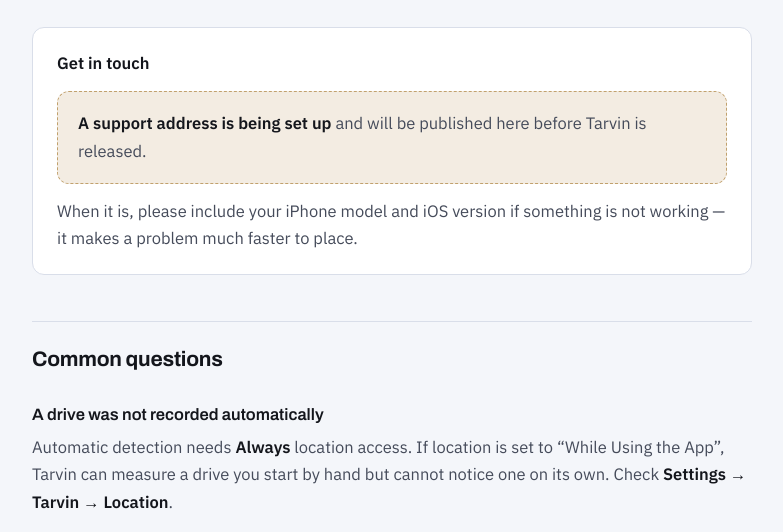
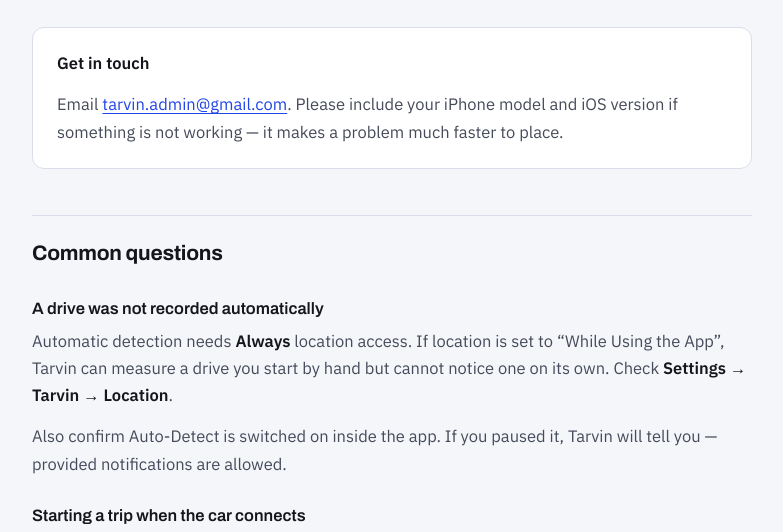
Before and after one commit to iossai/tarvin, a plain HTML site: page index.html in a window 1280 px wide. Shown: the part 238-770 px from the top of the page, without its empty margins (248-1031 px from the left). Drawn offline with Linux system fonts and the light colour scheme.

Commit message:
fix: publish Tarvin support email

```diff
--- a/index.html
+++ b/index.html
@@ -50,12 +50,6 @@
     padding:22px 24px; margin-top:30px;
   }
   .contact p:last-child { margin-bottom:0; }
-  .notice {
-    background:color-mix(in srgb, var(--amber) 12%, transparent);
-    border:1px dashed color-mix(in srgb, var(--amber) 55%, transparent);
-    border-radius:12px; padding:18px 20px; margin:0 0 14px;
-  }
-  .notice p { margin:0; }
   footer {
     margin-top:52px; padding-top:20px; border-top:1px solid var(--rule);
     font-size:14px; color:var(--ink-faint);
@@ -73,8 +67,7 @@
 
 <div class="contact">
   <p><strong>Get in touch</strong></p>
-  <div class="notice"><p><strong>A support address is being set up</strong> and will be published here before Tarvin is released.</p></div>
-  <p>When it is, please include your iPhone model and iOS version if something is not working — it makes a problem much faster to place.</p>
+  <p>Email <a href="mailto:tarvin.admin@gmail.com">tarvin.admin@gmail.com</a>. Please include your iPhone model and iOS version if something is not working — it makes a problem much faster to place.</p>
 </div>
 
 <h2>Common questions</h2>
```
Also changed, not shown: privacy.html (+2 -10 lines).
